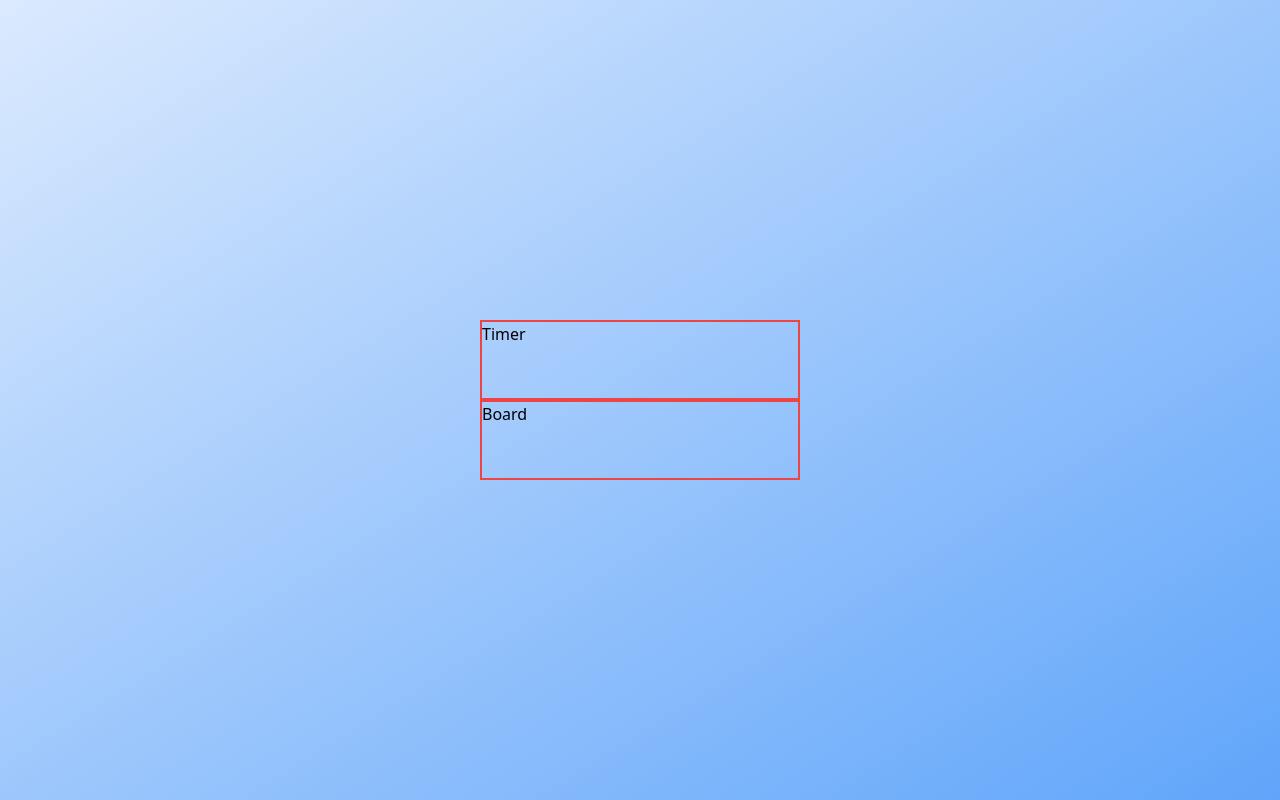
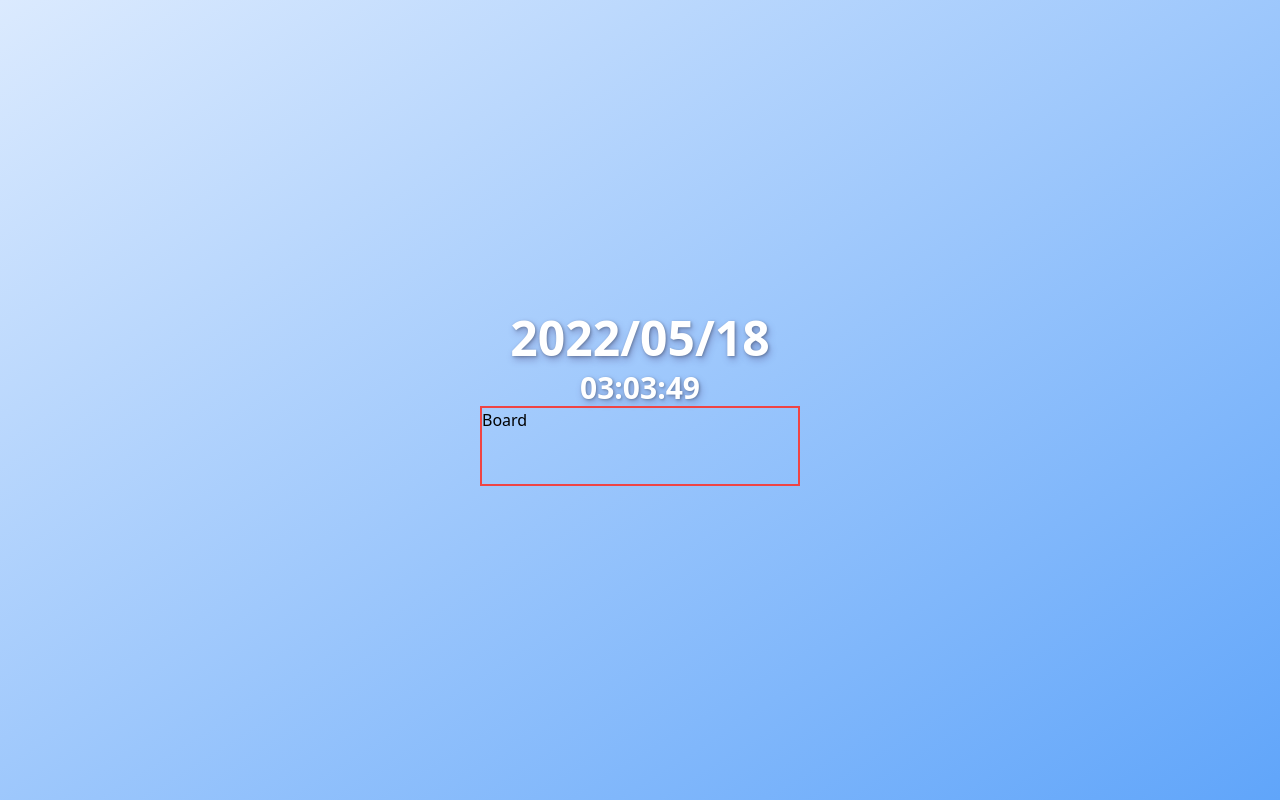
Before and after one commit to kjw-blog/todoboard, a Next.js app: page / in a window 1280 px wide. Built offline with nearby package versions, Linux system fonts and the light colour scheme.

Commit message:
실시간 타이머 추가

```diff
--- /dev/null
+++ b/components/common/Timer.jsx
@@ -0,0 +1,18 @@
+import moment from 'moment';
+import { useState } from 'react';
+
+export default function Timer() {
+  const [date, setDate] = useState(moment().format('YYYY/MM/DD'));
+  const [time, setTime] = useState(moment().format('HH:mm:ss'));
+
+  setInterval(() => {
+    setTime(moment().format('HH:mm:ss'));
+  }, 1000);
+
+  return (
+    <div className="w-[25%] flex-col flex justify-center items-center space-y-2 select-none">
+      <p className="text-shadow-xl font-bold text-5xl text-white">{date}</p>
+      <p className="text-shadow-xl font-bold text-3xl text-white">{time}</p>
+    </div>
+  );
+}
--- a/package.json
+++ b/package.json
@@ -19,6 +19,7 @@
     "eslint": "8.15.0",
     "eslint-config-next": "12.1.6",
     "postcss": "^8.4.13",
-    "tailwindcss": "^3.0.24"
+    "tailwindcss": "^3.0.24",
+    "tailwindcss-textshadow": "^2.1.3"
   }
 }
--- a/pages/index.js
+++ b/pages/index.js
@@ -1,7 +1,9 @@
+import Timer from '../components/common/Timer';
+
 export default function Home() {
   return (
     <div className="w-full flex flex-col items-center justify-center h-full">
-      <div className="w-[25%] h-20 border-2 border-red-500">Timer</div>
+      <Timer />
       <div className="w-[25%] h-20 border-2 border-red-500">Board</div>
     </div>
   );
--- a/tailwind.config.js
+++ b/tailwind.config.js
@@ -6,5 +6,5 @@ module.exports = {
   theme: {
     extend: {},
   },
-  plugins: [],
+  plugins: [require('tailwindcss-textshadow')],
 };
```
Also changed, not shown: components/common/Layout.jsx (renamed from components/common/Layout.js), 2 other files (tests, documents, lock files or other folders).
